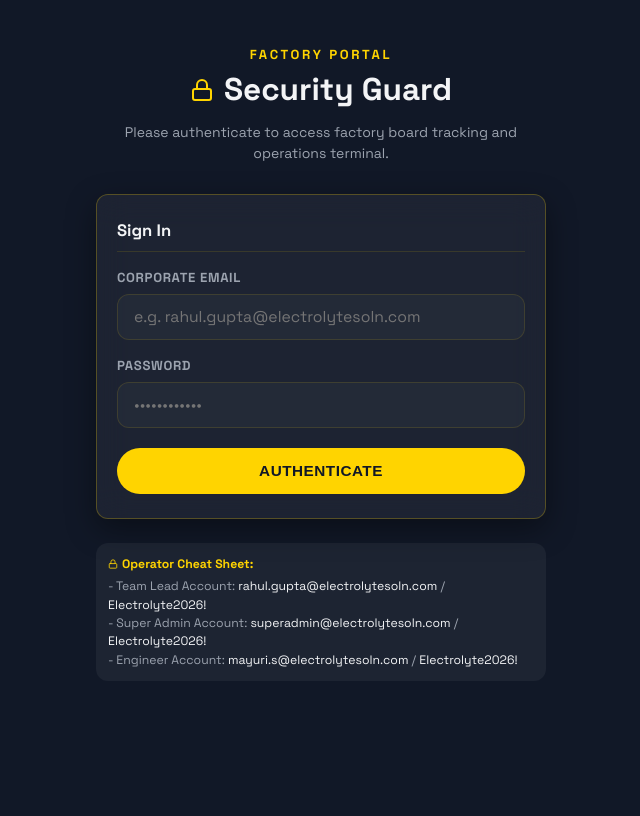
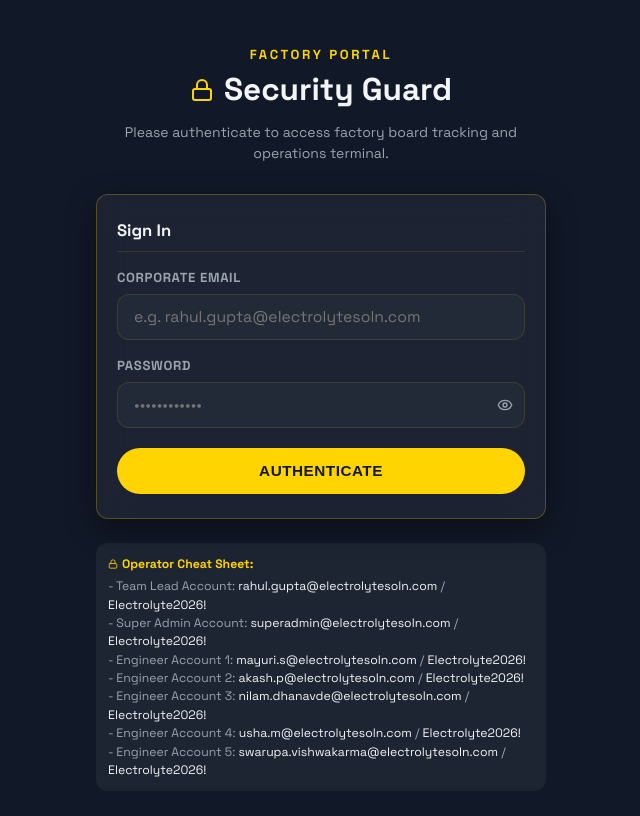
Before and after one commit to srubyy/Electrolyte-Analytics, a React (Vite) app in the folder client/: page / in a window 1280 px wide. Shown: the top 816 px of the page, without its empty margins (319-959 px from the left). Built offline with nearby package versions, Linux system fonts and the light colour scheme.

Commit message:
Update Auth UI, change avatars to generic icons, and update cheat sheet

```diff
--- a/client/src/pages/Auth/AuthPage.jsx
+++ b/client/src/pages/Auth/AuthPage.jsx
@@ -1,5 +1,5 @@
 import React, { useState } from 'react';
-import { Lock, AlertCircle } from 'lucide-react';
+import { Lock, AlertCircle, Eye, EyeOff } from 'lucide-react';
 import { useAuth } from '../../context/AuthContext';
 
 const AuthPage = ({ showToast }) => {
@@ -7,6 +7,7 @@ const AuthPage = ({ showToast }) => {
 
   const [loginEmail, setLoginEmail] = useState('');
   const [loginPassword, setLoginPassword] = useState('');
+  const [showPassword, setShowPassword] = useState(false);
   const [loginError, setLoginError] = useState('');
   const [loginLoading, setLoginLoading] = useState(false);
 
@@ -61,13 +62,36 @@ const AuthPage = ({ showToast }) => {
 
             <div className="form-group" style={{ marginBottom: 20 }}>
               <label>Password</label>
+              <div style={{ position: 'relative' }}>
                 <input
-                type="password"
+                  type={showPassword ? "text" : "password"}
                   required
                   placeholder="••••••••••••"
                   value={loginPassword}
                   onChange={e => setLoginPassword(e.target.value)}
+                  style={{ paddingRight: '40px', width: '100%', boxSizing: 'border-box' }}
                 />
+                <button
+                  type="button"
+                  onClick={() => setShowPassword(!showPassword)}
+                  style={{
+                    position: 'absolute',
+                    right: '12px',
+                    top: '50%',
+                    transform: 'translateY(-50%)',
+                    background: 'transparent',
+                    border: 'none',
+                    color: 'var(--text-muted)',
+                    cursor: 'pointer',
+                    display: 'flex',
+                    alignItems: 'center',
+                    padding: 0
+                  }}
+                  title={showPassword ? "Hide password" : "Show password"}
+                >
+                  {showPassword ? <EyeOff size={16} /> : <Eye size={16} />}
+                </button>
+              </div>
             </div>
 
             <button type="submit" className="btn" disabled={loginLoading}>
@@ -81,7 +105,11 @@ const AuthPage = ({ showToast }) => {
           <div style={{ fontWeight: 800, color: 'var(--color-primary)', marginBottom: 4, display: 'flex', alignItems: 'center', gap: 4 }}><Lock size={10} /> Operator Cheat Sheet:</div>
           - Team Lead Account: <span style={{ color: 'var(--text-main)' }}>rahul.gupta@electrolytesoln.com</span> / <span style={{ color: 'var(--text-main)' }}>Electrolyte2026!</span><br/>
           - Super Admin Account: <span style={{ color: 'var(--text-main)' }}>superadmin@electrolytesoln.com</span> / <span style={{ color: 'var(--text-main)' }}>Electrolyte2026!</span><br/>
-          - Engineer Account: <span style={{ color: 'var(--text-main)' }}>mayuri.s@electrolytesoln.com</span> / <span style={{ color: 'var(--text-main)' }}>Electrolyte2026!</span>
+          - Engineer Account 1: <span style={{ color: 'var(--text-main)' }}>mayuri.s@electrolytesoln.com</span> / <span style={{ color: 'var(--text-main)' }}>Electrolyte2026!</span><br/>
+          - Engineer Account 2: <span style={{ color: 'var(--text-main)' }}>akash.p@electrolytesoln.com</span> / <span style={{ color: 'var(--text-main)' }}>Electrolyte2026!</span><br/>
+          - Engineer Account 3: <span style={{ color: 'var(--text-main)' }}>nilam.dhanavde@electrolytesoln.com</span> / <span style={{ color: 'var(--text-main)' }}>Electrolyte2026!</span><br/>
+          - Engineer Account 4: <span style={{ color: 'var(--text-main)' }}>usha.m@electrolytesoln.com</span> / <span style={{ color: 'var(--text-main)' }}>Electrolyte2026!</span><br/>
+          - Engineer Account 5: <span style={{ color: 'var(--text-main)' }}>swarupa.vishwakarma@electrolytesoln.com</span> / <span style={{ color: 'var(--text-main)' }}>Electrolyte2026!</span>
         </div>
       </div>
     </div>
--- a/client/src/shared/NavigationHeader.jsx
+++ b/client/src/shared/NavigationHeader.jsx
@@ -1,5 +1,5 @@
 import React from 'react';
-import { LayoutDashboard, Package, Wrench, ShieldCheck, Trophy, Users, LogOut } from 'lucide-react';
+import { LayoutDashboard, Package, Wrench, ShieldCheck, Trophy, Users, LogOut, User } from 'lucide-react';
 import { useAuth } from '../context/AuthContext';
 
 const NavigationHeader = ({ view, setView, showToast }) => {
@@ -57,11 +57,17 @@ const NavigationHeader = ({ view, setView, showToast }) => {
       {/* Profile Actions Widget */}
       <div className="header-profile-widget">
         <div className="profile-info">
-          <img
-            src={user.avatar || "https://api.dicebear.com/7.x/adventurer/svg?seed=Operator"}
-            alt="Operator avatar"
-            className="profile-avatar"
-          />
+          {user.avatar ? (
+            <img
+              src={user.avatar}
+              alt="Operator avatar"
+              className="profile-avatar"
+            />
+          ) : (
+            <div className="profile-avatar" style={{ display: 'flex', alignItems: 'center', justifyContent: 'center', backgroundColor: '#e2e8f0', color: '#64748b' }}>
+              <User size={24} />
+            </div>
+          )}
           <div className="profile-details desktop-only-flex">
             <span className="profile-name">{user.name}</span>
             <span className="profile-role">{user.role}</span>
```
Also changed, not shown: 2 other files (tests, documents, lock files or other folders). Lines whose indentation alone changed are shown as unchanged.
